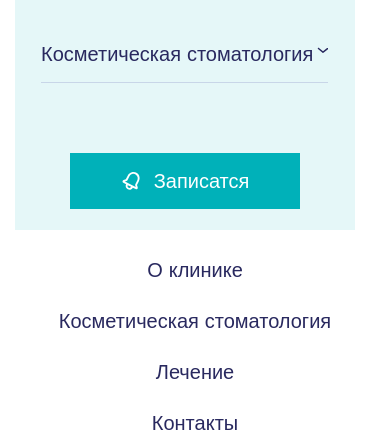
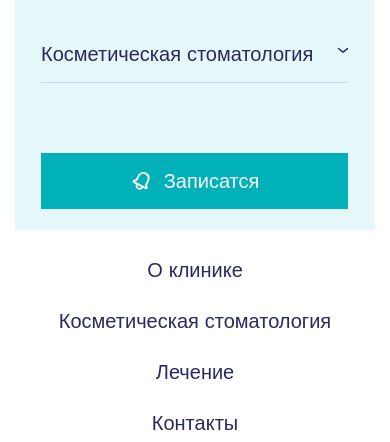
Before and after one commit to sultonbayevogabek/swiss-dental, a plain HTML site: page cosmetic.html in a window 390 px wide. Shown: the part 2755-3197 px from the top of the page. Drawn offline with Linux system fonts and the light colour scheme; files whose address does not match are found by name.

Commit message:
responsive done

```diff
--- a/scss/_media.scss
+++ b/scss/_media.scss
@@ -203,6 +203,14 @@
       width: 48%;
 
       img {
+         width: 100%;
+      }
+   }
+
+   .appointment {
+      width: 100%;
+
+      button {
          width: 100%;
       }
    }
```
Also changed, not shown: treatment.html (+1 -2 lines), css/styles.css, 1 other file.
